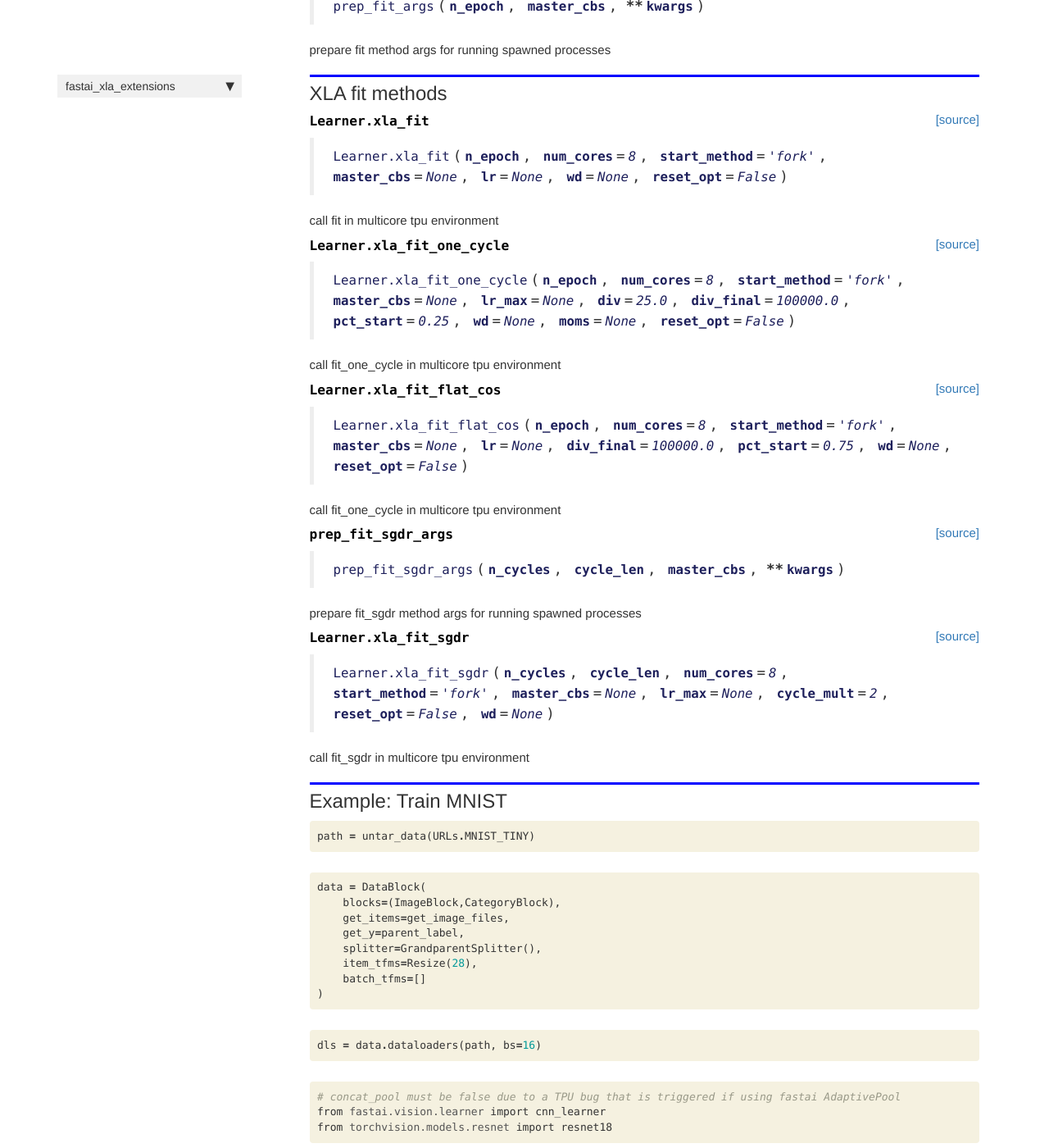
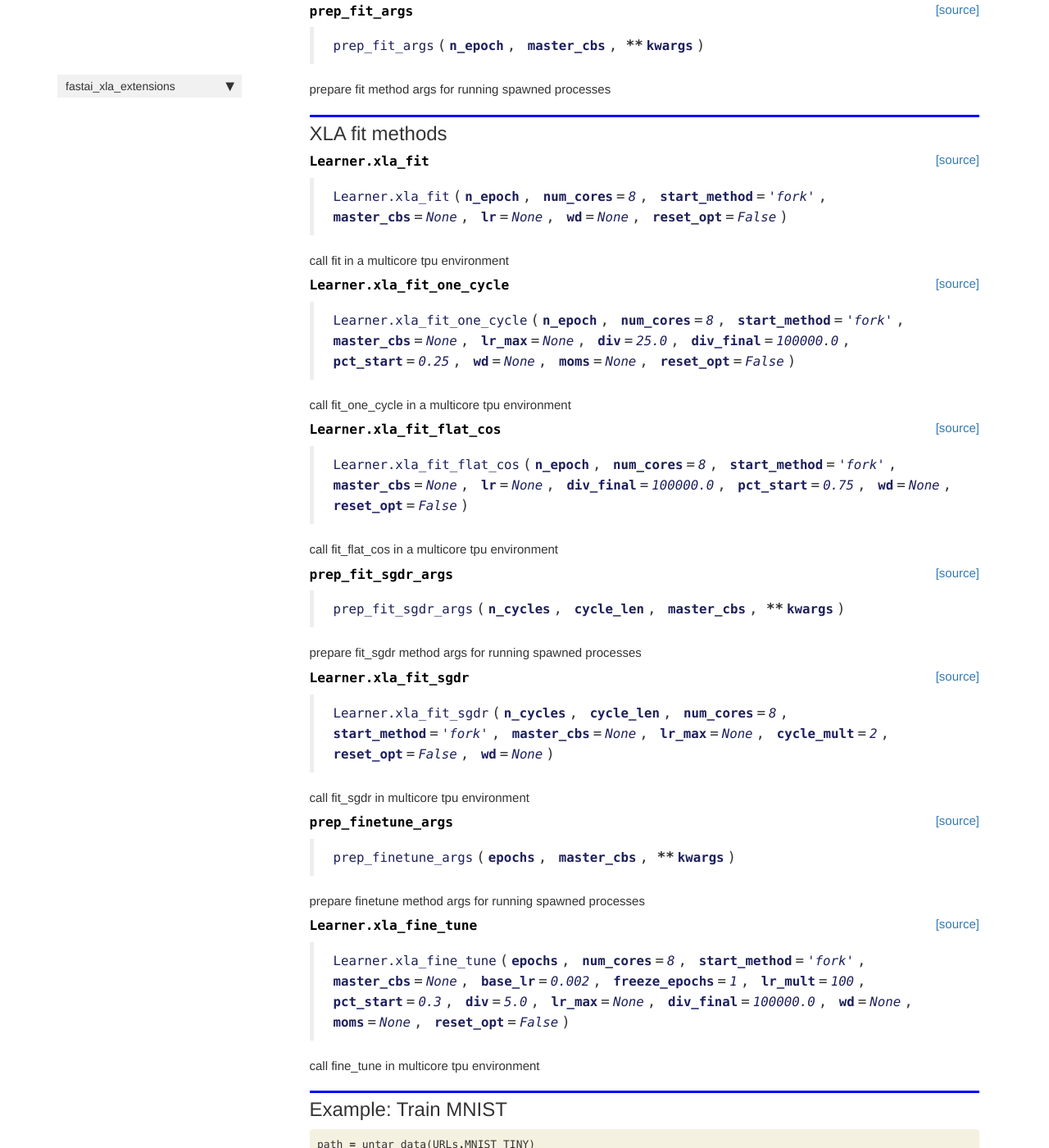
Before and after one commit to butchland/fastai_xla_extensions, a Jekyll site: the page built from docs/multi_core.learner.html, in a window 1280 px wide and 1400 px high, scrolled down 3683 px. Shown: the whole window at 82% size. Built offline with Jekyll 4.4.1, drawn with Linux system fonts in a browser that asks for light colours; nearby versions of some CDN libraries; comment, search, counter and statistics services are not loaded; some of the changed text lies outside the part shown.

Commit message:
Add xla finetune multicore training to package

```diff
--- a/docs/multi_core.learner.html
+++ b/docs/multi_core.learner.html
@@ -586,7 +586,7 @@ potentially recreating them</p>
 <div class="output_markdown rendered_html output_subarea ">
 <h4 id="Learner.xla_fit" class="doc_header"><code>Learner.xla_fit</code><a href="https://github.com/butchland/fastai_xla_extensions/tree/master/fastai_xla_extensions/multi_core/learner.py#L232" class="source_link" style="float:right">[source]</a></h4><blockquote><p><code>Learner.xla_fit</code>(<strong><code>n_epoch</code></strong>, <strong><code>num_cores</code></strong>=<em><code>8</code></em>, <strong><code>start_method</code></strong>=<em><code>'fork'</code></em>, <strong><code>master_cbs</code></strong>=<em><code>None</code></em>, <strong><code>lr</code></strong>=<em><code>None</code></em>, <strong><code>wd</code></strong>=<em><code>None</code></em>, <strong><code>reset_opt</code></strong>=<em><code>False</code></em>)</p>
 </blockquote>
-<p>call fit in multicore tpu environment</p>
+<p>call fit in a multicore tpu environment</p>
 
 </div>
 
@@ -618,7 +618,7 @@ potentially recreating them</p>
 <div class="output_markdown rendered_html output_subarea ">
 <h4 id="Learner.xla_fit_one_cycle" class="doc_header"><code>Learner.xla_fit_one_cycle</code><a href="https://github.com/butchland/fastai_xla_extensions/tree/master/fastai_xla_extensions/multi_core/learner.py#L253" class="source_link" style="float:right">[source]</a></h4><blockquote><p><code>Learner.xla_fit_one_cycle</code>(<strong><code>n_epoch</code></strong>, <strong><code>num_cores</code></strong>=<em><code>8</code></em>, <strong><code>start_method</code></strong>=<em><code>'fork'</code></em>, <strong><code>master_cbs</code></strong>=<em><code>None</code></em>, <strong><code>lr_max</code></strong>=<em><code>None</code></em>, <strong><code>div</code></strong>=<em><code>25.0</code></em>, <strong><code>div_final</code></strong>=<em><code>100000.0</code></em>, <strong><code>pct_start</code></strong>=<em><code>0.25</code></em>, <strong><code>wd</code></strong>=<em><code>None</code></em>, <strong><code>moms</code></strong>=<em><code>None</code></em>, <strong><code>reset_opt</code></strong>=<em><code>False</code></em>)</p>
 </blockquote>
-<p>call fit_one_cycle in multicore tpu environment</p>
+<p>call fit_one_cycle in a multicore tpu environment</p>
 
 </div>
 
@@ -650,7 +650,7 @@ potentially recreating them</p>
 <div class="output_markdown rendered_html output_subarea ">
 <h4 id="Learner.xla_fit_flat_cos" class="doc_header"><code>Learner.xla_fit_flat_cos</code><a href="https://github.com/butchland/fastai_xla_extensions/tree/master/fastai_xla_extensions/multi_core/learner.py#L274" class="source_link" style="float:right">[source]</a></h4><blockquote><p><code>Learner.xla_fit_flat_cos</code>(<strong><code>n_epoch</code></strong>, <strong><code>num_cores</code></strong>=<em><code>8</code></em>, <strong><code>start_method</code></strong>=<em><code>'fork'</code></em>, <strong><code>master_cbs</code></strong>=<em><code>None</code></em>, <strong><code>lr</code></strong>=<em><code>None</code></em>, <strong><code>div_final</code></strong>=<em><code>100000.0</code></em>, <strong><code>pct_start</code></strong>=<em><code>0.75</code></em>, <strong><code>wd</code></strong>=<em><code>None</code></em>, <strong><code>reset_opt</code></strong>=<em><code>False</code></em>)</p>
 </blockquote>
-<p>call fit_one_cycle in multicore tpu environment</p>
+<p>call fit_flat_cos in a multicore tpu environment</p>
 
 </div>
 
@@ -708,6 +708,63 @@ potentially recreating them</p>
 <h4 id="Learner.xla_fit_sgdr" class="doc_header"><code>Learner.xla_fit_sgdr</code><a href="https://github.com/butchland/fastai_xla_extensions/tree/master/fastai_xla_extensions/multi_core/learner.py#L304" class="source_link" style="float:right">[source]</a></h4><blockquote><p><code>Learner.xla_fit_sgdr</code>(<strong><code>n_cycles</code></strong>, <strong><code>cycle_len</code></strong>, <strong><code>num_cores</code></strong>=<em><code>8</code></em>, <strong><code>start_method</code></strong>=<em><code>'fork'</code></em>, <strong><code>master_cbs</code></strong>=<em><code>None</code></em>, <strong><code>lr_max</code></strong>=<em><code>None</code></em>, <strong><code>cycle_mult</code></strong>=<em><code>2</code></em>, <strong><code>reset_opt</code></strong>=<em><code>False</code></em>, <strong><code>wd</code></strong>=<em><code>None</code></em>)</p>
 </blockquote>
 <p>call fit_sgdr in multicore tpu environment</p>
+
+</div>
+
+</div>
+
+</div>
+</div>
+
+</div>
+    {% endraw %}
+
+    {% raw %}
+
+<div class="cell border-box-sizing code_cell rendered">
+
+</div>
+    {% endraw %}
+
+    {% raw %}
+
+<div class="cell border-box-sizing code_cell rendered">
+
+<div class="output_wrapper">
+<div class="output">
+
+<div class="output_area">
+
+
+<div class="output_markdown rendered_html output_subarea ">
+<h4 id="prep_finetune_args" class="doc_header"><code>prep_finetune_args</code><a href="https://github.com/butchland/fastai_xla_extensions/tree/master/fastai_xla_extensions/multi_core/learner.py#L325" class="source_link" style="float:right">[source]</a></h4><blockquote><p><code>prep_finetune_args</code>(<strong><code>epochs</code></strong>, <strong><code>master_cbs</code></strong>, <strong>**<code>kwargs</code></strong>)</p>
+</blockquote>
+<p>prepare finetune method args for running spawned processes</p>
+
+</div>
+
+</div>
+
+</div>
+</div>
+
+</div>
+    {% endraw %}
+
+    {% raw %}
+
+<div class="cell border-box-sizing code_cell rendered">
+
+<div class="output_wrapper">
+<div class="output">
+
+<div class="output_area">
+
+
+<div class="output_markdown rendered_html output_subarea ">
+<h4 id="Learner.xla_fine_tune" class="doc_header"><code>Learner.xla_fine_tune</code><a href="https://github.com/butchland/fastai_xla_extensions/tree/master/fastai_xla_extensions/multi_core/learner.py#L332" class="source_link" style="float:right">[source]</a></h4><blockquote><p><code>Learner.xla_fine_tune</code>(<strong><code>epochs</code></strong>, <strong><code>num_cores</code></strong>=<em><code>8</code></em>, <strong><code>start_method</code></strong>=<em><code>'fork'</code></em>, <strong><code>master_cbs</code></strong>=<em><code>None</code></em>, <strong><code>base_lr</code></strong>=<em><code>0.002</code></em>, <strong><code>freeze_epochs</code></strong>=<em><code>1</code></em>, <strong><code>lr_mult</code></strong>=<em><code>100</code></em>, <strong><code>pct_start</code></strong>=<em><code>0.3</code></em>, <strong><code>div</code></strong>=<em><code>5.0</code></em>, <strong><code>lr_max</code></strong>=<em><code>None</code></em>, <strong><code>div_final</code></strong>=<em><code>100000.0</code></em>, <strong><code>wd</code></strong>=<em><code>None</code></em>, <strong><code>moms</code></strong>=<em><code>None</code></em>, <strong><code>reset_opt</code></strong>=<em><code>False</code></em>)</p>
+</blockquote>
+<p>call fine_tune in multicore tpu environment</p>
 
 </div>
 
--- a/fastai_xla_extensions/_nbdev.py
+++ b/fastai_xla_extensions/_nbdev.py
@@ -81,6 +81,8 @@ index = {"XLAOptimProxy": "00_core.ipynb",
          "Learner.xla_fit_flat_cos": "03b_multi_core.learner.ipynb",
          "prep_fit_sgdr_args": "03b_multi_core.learner.ipynb",
          "Learner.xla_fit_sgdr": "03b_multi_core.learner.ipynb",
+         "prep_finetune_args": "03b_multi_core.learner.ipynb",
+         "Learner.xla_fine_tune": "03b_multi_core.learner.ipynb",
          "maybe_item": "03c_multi_core.callback.ipynb",
          "Recorder.get_extra_attrs": "03c_multi_core.callback.ipynb",
          "Recorder.dump_attrs": "03c_multi_core.callback.ipynb",
```
Also changed, not shown: 2 other files.
